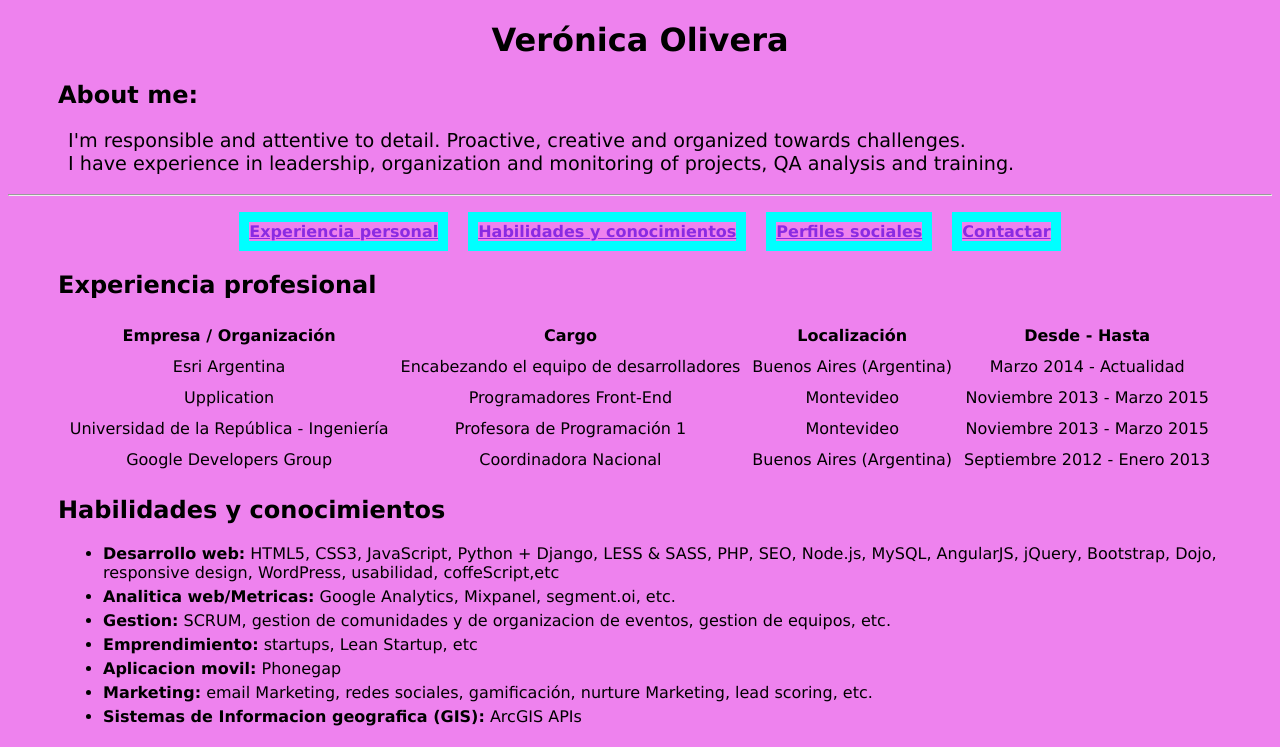
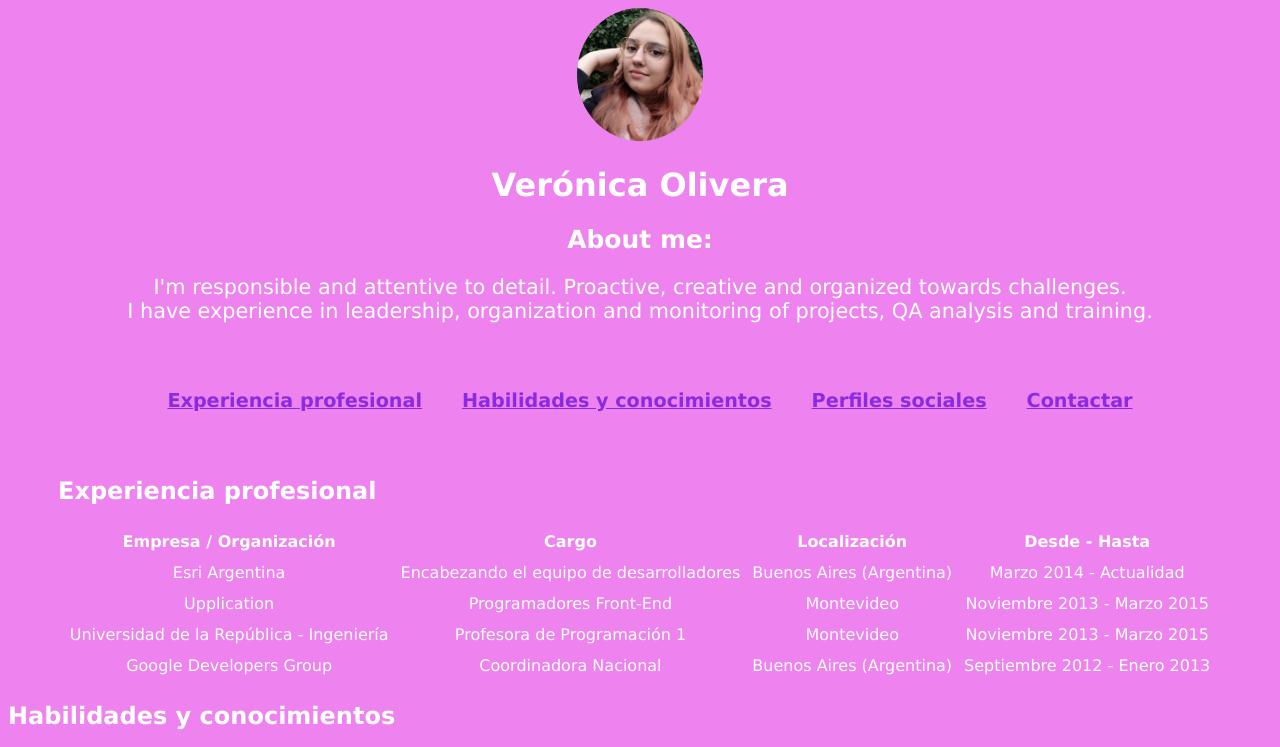
Before and after one commit to VeronicaOlivera/VeronicaOlivera.github.io, a plain HTML site: page index.html in a window 1280 px wide. Shown: the top 747 px of the page. Drawn offline with Linux system fonts and the light colour scheme.

Commit message:
Personalizado
Added picture

```diff
--- a/estilodeportfolio.css
+++ b/estilodeportfolio.css
@@ -1,17 +1,43 @@
 * {
     font-family: 'Lucida Sans', 'Lucida Sans Regular', 'Lucida Grande', 'Lucida Sans Unicode', Geneva, Verdana, sans-serif;
     background-color: violet;
+    color: white;
+}
+
+.circular--square {
+    border-radius: 50%;
+    width: 10%;
+  }
+
+#perfil {
+    text-align: center;
+    align-content: flex-start;
+}
+
+.resumen {
+    text-align: center;
+    font-size: 130%;
+    justify-content: center;
+}
+
+div.completo {
+    display: flex;
 }
 
 span {
     font-weight: bold;
+    font-size: 120%;
 }
 
 a {
     color:blueviolet;
     font-weight: bold;
+    font-size: 120%;
 }
 
+h2#experiencia {
+    margin-left: 50px;
+}
 .socialnetworks {
     background-color: lightcoral;
     display:inline-block;
@@ -29,7 +55,6 @@ li {
 
 .index li {
     display:inline-block;
-    background-color: aqua;
     margin-right: 20px;
     padding: 10px;
 }
@@ -39,20 +64,9 @@ li {
     justify-content: center;
 }
 
-h2 {
-    margin-left: 50px;
-}
 
-h1 {
-    text-align: center;
 
-}
 
-.resumen {
-    font-size: 120%;
-    margin-left: 60px;
-
-}
 
 .contacto {
     margin-left: 50px;
@@ -70,12 +84,3 @@ h1 {
 #contactar {
     margin-left: 30px;
 }
-
-img {
-    width: 10%;
-    margin-left: 60px;
-}
-
-div {
-
-}
--- a/index.html
+++ b/index.html
@@ -6,21 +6,29 @@
         <title>CV</title>
         <link rel="stylesheet" href="estilodeportfolio.css">
     </head>
+    <div id="completo">
     <body>
-        <h1>Verónica Olivera</h1>
-        <div>
-            <h2>About me:</h2>
-             <p class="resumen">I'm responsible and attentive to detail. Proactive, creative and organized towards challenges. <br/>
+        <div id="perfil">
+            <img class="circular--square" src="FotodePerfil.jpg"/>
+            <h1>Verónica Olivera</h1>
+        </div>
+        <div class="resumen">
+            <span>About me:</span>
+             <p>I'm responsible and attentive to detail. Proactive, creative and organized towards challenges. <br/>
                 I have experience in leadership, organization and monitoring of projects, QA analysis and training.</p>
         </div>
 
-        <hr/>
+        <br/>
+
         <ul class="index">
-            <li><a href="#experiencia">Experiencia personal</a></li>
+            <li><a href="#experiencia">Experiencia profesional</a></li>
             <li><a href="#habilidades">Habilidades y conocimientos</a></li>
             <li><a href="#perfiles">Perfiles sociales</a></li>
             <li><a href="#contacto">Contactar</a></li>
         </ul>
+
+        <br/>
+
         <h2 id="experiencia">Experiencia profesional</h2>
 
         <table cellpadding="5" align="center">
@@ -94,4 +102,5 @@
         </div>
         </ul>
     </body>
+</div>
 </html>
```
Also changed, not shown: FotoPerfil.jpg (added), FotodePerfil.jpg (added).
